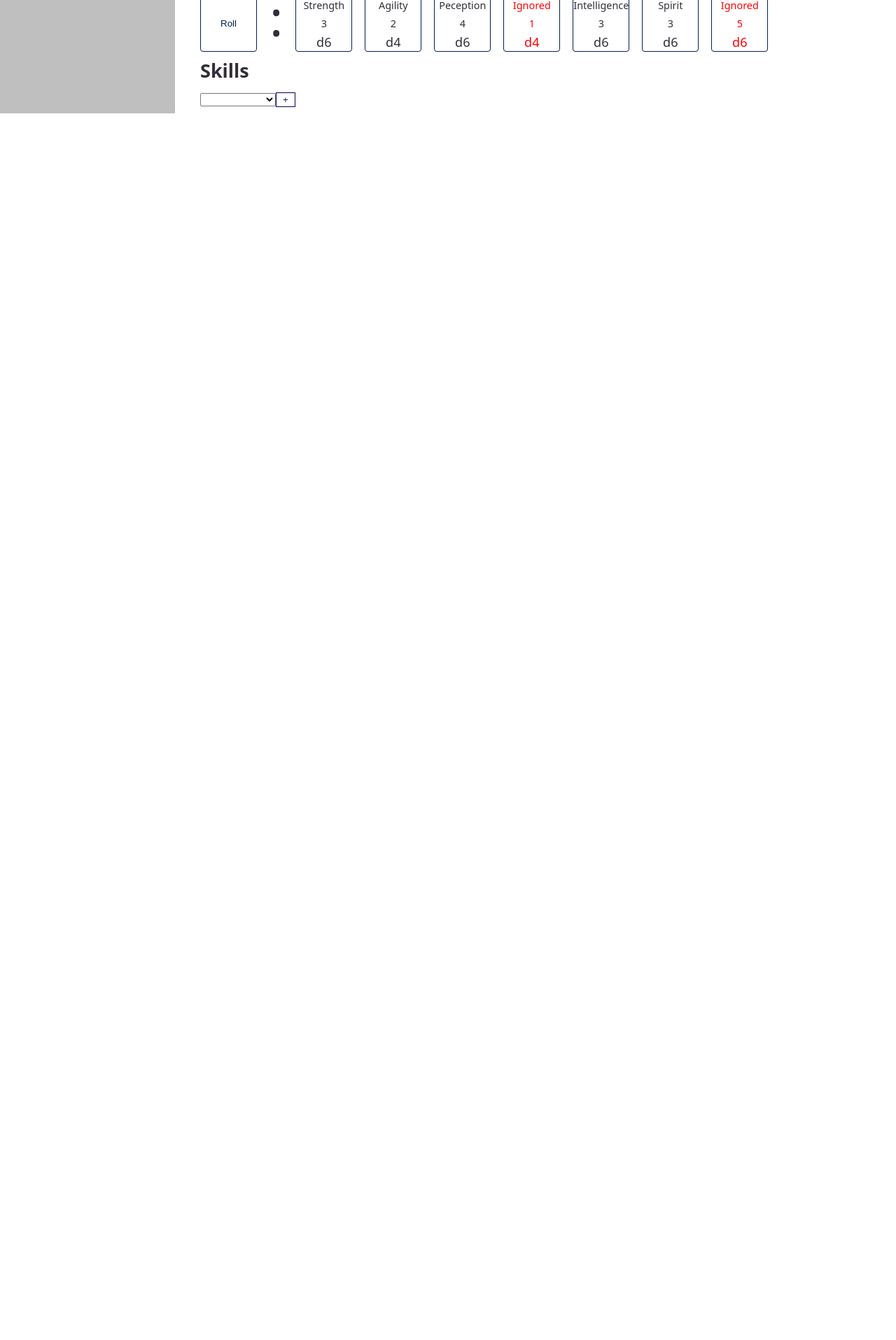
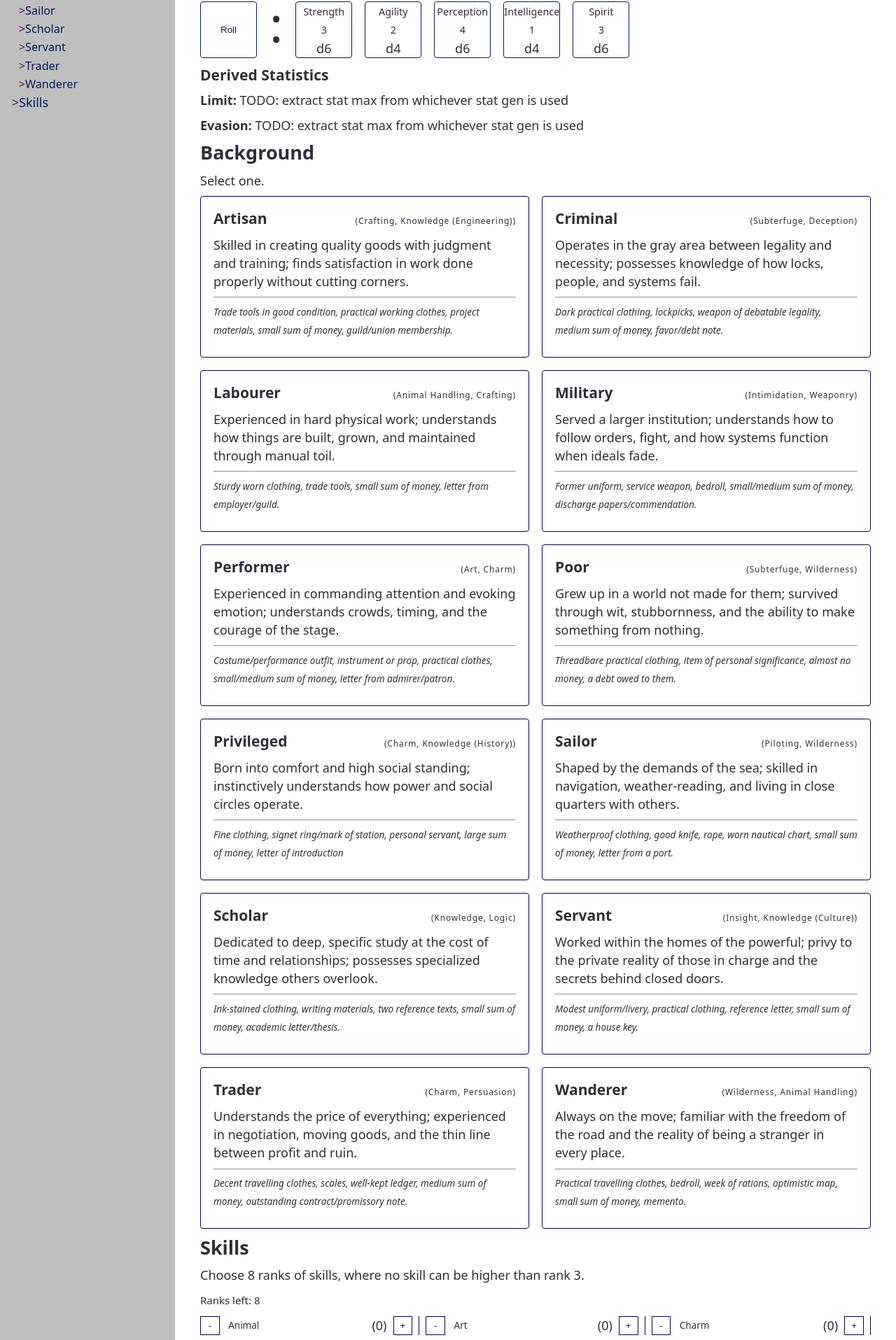
Before and after one commit to Tamillis/Crescens, a Vue app: page /character-creator in a window 1280 px wide. Shown: the part 400-2315 px from the top of the page at 70% size. Before the commit the page ends 800 px from the top, so only its background shows below. Built offline with nearby package versions, Linux system fonts and the light colour scheme.

Commit message:
significant work on crescens character creator, stat roll, stat select, bg select, skill select

```diff
--- a/src/App.vue
+++ b/src/App.vue
@@ -1,3 +1,31 @@
+<template>
+  <div class="layout">
+
+    <h1 class="icon">Crescens</h1>
+
+    <nav>
+      <router-link v-for="navItem in navigation" :key="navItem.path" :to="navItem.path" class="nav-link">
+        {{ navItem.meta?.title || navItem.name }}
+      </router-link>
+    </nav>
+
+    <aside class="toc">
+      <div v-if="headers.length > 0">
+        <h4 style="margin-bottom: 0">Headers</h4>
+        <ul>
+          <li v-for="h in headers" :key="h.id" :class="h.level">
+            <a :href="'#' + h.id" @click.prevent="scrollToId(h.id)">{{ h.text }}</a>
+          </li>
+        </ul>
+      </div>
+    </aside>
+
+    <main ref="contentArea" class="content">
+      <router-view />
+    </main>
+  </div>
+</template>
+
 <script setup>
 import { ref, watch, computed, nextTick, onMounted } from 'vue'
 import { useRoute, useRouter } from 'vue-router'
@@ -40,34 +68,6 @@ const scrollToId = (id) => {
   }
 };
 </script>
-
-<template>
-  <div class="layout">
-
-    <h1 class="icon">Crescens</h1>
-
-    <nav>
-      <router-link v-for="navItem in navigation" :key="navItem.path" :to="navItem.path" class="nav-link">
-        {{ navItem.meta?.title || navItem.name }}
-      </router-link>
-    </nav>
-
-    <aside class="toc">
-      <div v-if="headers.length > 0">
-        <h4 style="margin-bottom: 0">Headers</h4>
-        <ul>
-          <li v-for="h in headers" :key="h.id" :class="h.level">
-            <a :href="'#' + h.id" @click.prevent="scrollToId(h.id)">{{ h.text }}</a>
-          </li>
-        </ul>
-      </div>
-    </aside>
-
-    <main ref="contentArea" class="content">
-      <router-view />
-    </main>
-  </div>
-</template>
 
 <style>
 .icon {
--- a/src/assets/core.json
+++ b/src/assets/core.json
@@ -5,7 +5,7 @@
         "Charm",
         "Crafting",
         "Deception",
-        "First",
+        "First Aid",
         "Insight",
         "Intimidation",
         "Knowledge",
@@ -20,5 +20,85 @@
         "Weaponry",
         "Wilderness"
     ],
-    "stats": ["Strength", "Agility", "Peception", "Intelligence", "Spirit"]
+    "stats": [
+        "strength",
+        "agility",
+        "perception",
+        "intelligence",
+        "spirit"
+    ],
+    "backgrounds": [
+        {
+            "name": "Artisan",
+            "desc": "Skilled in creating quality goods with judgment and training; finds satisfaction in work done properly without cutting corners.",
+            "skills": "Crafting, Knowledge (Engineering)",
+            "equipment": "Trade tools in good condition, practical working clothes, project materials, small sum of money, guild/union membership."
+        },
+        {
+            "name": "Criminal",
+            "desc": "Operates in the gray area between legality and necessity; possesses knowledge of how locks, people, and systems fail.",
+            "skills": "Subterfuge, Deception",
+            "equipment": "Dark practical clothing, lockpicks, weapon of debatable legality, medium sum of money, favor/debt note."
+        },
+        {
+            "name": "Labourer",
+            "desc": "Experienced in hard physical work; understands how things are built, grown, and maintained through manual toil.",
+            "skills": "Animal Handling, Crafting",
+            "equipment": "Sturdy worn clothing, trade tools, small sum of money, letter from employer/guild."
+        },
+        {
+            "name": "Military",
+            "desc": "Served a larger institution; understands how to follow orders, fight, and how systems function when ideals fade.",
+            "skills": "Intimidation, Weaponry",
+            "equipment": "Former uniform, service weapon, bedroll, small/medium sum of money, discharge papers/commendation."
+        },
+        {
+            "name": "Performer",
+            "desc": "Experienced in commanding attention and evoking emotion; understands crowds, timing, and the courage of the stage.",
+            "skills": "Art, Charm",
+            "equipment": "Costume/performance outfit, instrument or prop, practical clothes, small/medium sum of money, letter from admirer/patron."
+        },
+        {
+            "name": "Poor",
+            "desc": "Grew up in a world not made for them; survived through wit, stubbornness, and the ability to make something from nothing.",
+            "skills": "Subterfuge, Wilderness",
+            "equipment": "Threadbare practical clothing, item of personal significance, almost no money, a debt owed to them."
+        },
+        {
+            "name": "Privileged",
+            "desc": "Born into comfort and high social standing; instinctively understands how power and social circles operate.",
+            "skills": "Charm, Knowledge (History)",
+            "equipment": "Fine clothing, signet ring/mark of station, personal servant, large sum of money, letter of introduction"
+        },
+        {
+            "name": "Sailor",
+            "desc": "Shaped by the demands of the sea; skilled in navigation, weather-reading, and living in close quarters with others.",
+            "skills": "Piloting, Wilderness",
+            "equipment": "Weatherproof clothing, good knife, rope, worn nautical chart, small sum of money, letter from a port."
+        },
+        {
+            "name": "Scholar",
+            "desc": "Dedicated to deep, specific study at the cost of time and relationships; possesses specialized knowledge others overlook.",
+            "skills": "Knowledge, Logic",
+            "equipment": "Ink-stained clothing, writing materials, two reference texts, small sum of money, academic letter/thesis."
+        },
+        {
+            "name": "Servant",
+            "desc": "Worked within the homes of the powerful; privy to the private reality of those in charge and the secrets behind closed doors.",
+            "skills": "Insight, Knowledge (Culture)",
+            "equipment": "Modest uniform/livery, practical clothing, reference letter, small sum of money, a house key."
+        },
+        {
+            "name": "Trader",
+            "desc": "Understands the price of everything; experienced in negotiation, moving goods, and the thin line between profit and ruin.",
+            "skills": "Charm, Persuasion",
+            "equipment": "Decent travelling clothes, scales, well-kept ledger, medium sum of money, outstanding contract/promissory note."
+        },
+        {
+            "name": "Wanderer",
+            "desc": "Always on the move; familiar with the freedom of the road and the reality of being a stranger in every place.",
+            "skills": "Wilderness, Animal Handling",
+            "equipment": "Practical travelling clothes, bedroll, week of rations, optimistic map, small sum of money, memento."
+        }
+    ]
 }
--- /dev/null
+++ b/src/components/BackgroundCard.vue
@@ -0,0 +1,34 @@
+<template>
+    <div class="card">
+        <div class="flex">
+            <h3 class="m0">{{bg.name}}</h3>
+            <div style="flex-grow:1"></div>
+            <span class="skills">({{ bg.skills }})</span>
+        </div>
+        <p>{{ bg.desc }}</p>
+        <hr/>
+        <p class="italic small">{{ bg.equipment }}</p>
+    </div>
+</template>
+
+<script setup>
+const props = defineProps(["bg"]);
+</script>
+
+<style scoped>
+.card {
+    width: 100%;
+    padding: 1rem;
+    border: 1px solid var(--accent-border);
+    border-radius: 4px;
+}
+
+.skills {
+    font-weight: 400;
+    font-size: 0.66em;
+    letter-spacing: 0.075em;
+}
+.flex {
+    align-items: baseline;
+}
+</style>
--- /dev/null
+++ b/src/components/ManualStatPicker.vue
@@ -0,0 +1,56 @@
+<template>
+    <div>
+        <h3>Manual Stat Allocation</h3>
+        <p>You have a d4, 3d6's and a d8 to allocate</p>
+
+        <div class="stat-selector-container">
+            <div v-for="stat in core.stats">
+                <label :for="'stat-selector-' + stat" class="capitalise">{{ stat }}</label>
+                <select :id="'stat-selector-' + stat" :value="data[stat]" @change="e => data[stat] = e.target.value">
+                    <option>d4</option>
+                    <option>d6</option>
+                    <option>d8</option>
+                </select>
+            </div>
+        </div>
+
+        <p style="color:red" v-show="statSelectionErr != ''">{{ statSelectionErr }}</p>
+    </div>
+</template>
+
+<script setup>
+import { ref, watch } from 'vue';
+import core from '../assets/core.json';
+
+const data = ref({
+    strength: "d8",
+    agility: "d6",
+    perception: "d6",
+    intelligence: "d6",
+    spirit: "d4"
+});
+
+watch(() => data.value.strength, checkManualStatValidity);
+watch(() => data.value.agility, checkManualStatValidity);
+watch(() => data.value.perception, checkManualStatValidity);
+watch(() => data.value.intelligence, checkManualStatValidity);
+watch(() => data.value.spirit, checkManualStatValidity);
+
+const statSelectionErr = ref("");
+
+function checkManualStatValidity() {
+    let vals = Object.values(data.value);
+    if(vals.filter(v => v == "d4").length != 1 || vals.filter(v => v == "d6").length != 3 || vals.filter(v => v == "d8").length != 1) {
+        statSelectionErr.value = "Please select 1d4, 3d6 and 1d8";
+    }
+    else statSelectionErr.value = "";
+}
+
+</script>
+
+<style scoped>
+.stat-selector-container {
+    display: flex;
+    gap: 0.5rem;
+}
+</style>
--- a/src/components/StatRoller.vue
+++ b/src/components/StatRoller.vue
@@ -1,12 +1,17 @@
 <template>
+    <div>
+        <p>Roll 5 6-sided dice, assigning them in-order to Strength, Agility, Perception, Intelligence and Spirit.</p>
+        <p>A result of 1-2 is d4, 3-4 is d6 and 5-6 is d8.</p>
+        <p><small>If you end up with 3 d4's or 3 d8's (or more!) you should re-roll. Click to swap stats.</small></p>
         <div class="roller-container">
             <button @click="rollResults" class="roll-result">Roll</button>
             <p class="colon">:</p>
 
-        <div v-for="result in results" class="roll-result">
-            <p :class="{red: !result.kept}">{{ result.stat }}</p>
+            <div v-for="result in results" class="roll-result" @click="swap(result.stat)" :class="{green: result.stat == swapSelected}">
+                <p :class="{red: !result.kept}" class="capitalise">{{ result.stat }}</p>
                 <p :class="{red: !result.kept}">{{ result.value }}</p>
                 <p :class="{red: !result.kept}" style="font-size: 1rem">{{ result.statValue }}</p>
+            </div>
         </div>
     </div>
 </template>
@@ -16,44 +21,44 @@ import { ref } from 'vue';
 import core from '../assets/core.json';
 
 let diceRoll = () => Math.floor(Math.random() * 6) + 1;
-const rollValueMap = ["d4", "d4", "d6", "d6", "d6", "d8"];
+const rollValueMap = ["d4", "d4", "d6", "d6", "d8", "d8"];
 
 const results = ref([]);
-rollResults();
+const swapSelected = ref("");
 
+function swap(stat) {
+    if(swapSelected.value) {
+        let selectedResult = results.value.filter(result => result.stat == swapSelected.value)[0];
+        let clickedResult = results.value.filter(result => result.stat == stat)[0];
+        let tempValue = selectedResult.value;
+        let tempStatValue = selectedResult.statValue;
 
-function rollResults() {
-    results.value = [];
-    let min = 6, minN = 0;
-    let max = 1, maxN = 0;
-    for (let n = 0; n < core.stats.length + 2; n++) {
-        results.value.push({
-            value: diceRoll(),
-            stat: "",
-            statValue: "",
-            kept: true
-        });
+        selectedResult.value = clickedResult.value;
+        selectedResult.statValue = clickedResult.statValue;
+        clickedResult.value = tempValue;
+        clickedResult.statValue = tempStatValue;
 
-        if (results.value[n].value <= min) {
-            minN = n;
-            min = results.value[n].value;
+        swapSelected.value = "";
     }
-        if (results.value[n].value >= max) {
-            maxN = n;
-            max = results.value[n].value;
+    else {
+        swapSelected.value = stat;
     }
 }
 
-    results.value[minN].kept = false;
-    results.value[maxN].kept = false;
-
-    let i = 0;
-    for(let result of results.value) {
-        result.statValue = rollValueMap[result.value - 1];
-        if(result.kept) result.stat = core.stats[i++];
-        else result.stat = "Ignored";
+rollResults();
+function rollResults() {
+    results.value = [];
+    for (let stat of core.stats) {
+        let roll = diceRoll();
+        results.value.push({
+            value: roll,
+            stat: stat,
+            statValue: rollValueMap[roll - 1],
+            kept: true
+        });
     }
 }
+
 </script>
 
 <style scoped>
@@ -72,6 +77,7 @@ function rollResults() {
     align-items: center;
     border-radius: 4px;
     border: 1px solid var(--accent);
+    cursor: pointer;
 }
 
 .roll-result p {
@@ -84,6 +90,10 @@ function rollResults() {
     color: red;
 }
 
+.green {
+    border-color: green;
+}
+
 .colon {
     font-size: 4rem;
     margin: 0;
--- a/src/docs/character-creation.md
+++ b/src/docs/character-creation.md
@@ -16,10 +16,9 @@ Core Crescens, however, only deals with Humans:
 
 ### Rolling Statistics
 Determine your character's Statistics by:
-- Rolling 7 six-sided dice
-- Discarding the highest and lowest
+- Rolling 5 six-sided dice
 - Reading left to right, note your Strength, Agility, Perception, Intelligence and Spirit in that order with the value rolled on the remaining dice.
-- A result of 1-2 a d4, 3-4-5 a d6, and 6 a d8.
+- A result of 1-2 a d4, 3-4 a d6, and 5-6 a d8.
 
 You may swap one result with another.
 
@@ -39,18 +38,18 @@ The Core Backgrounds applicable to nearly any setting are:
 
 | Background | Description | Suggested Skills | Equipment |
 | --- | --- | --- | --- |
+| **Artisan** | Skilled in creating quality goods with judgment and training; finds satisfaction in work done properly without cutting corners. | Crafting, Knowledge (Engineering) | Trade tools in good condition, practical working clothes, project materials, small sum of money, guild/union membership. |
+| **Criminal** | Operates in the gray area between legality and necessity; possesses knowledge of how locks, people, and systems fail. | Subterfuge, Deception | Dark practical clothing, lockpicks, weapon of debatable legality, medium sum of money, favor/debt note. |
+| **Labourer** | Experienced in hard physical work; understands how things are built, grown, and maintained through manual toil. | Animal Handling, Crafting | Sturdy worn clothing, trade tools, small sum of money, letter from employer/guild. |
+| **Military** | Served a larger institution; understands how to follow orders, fight, and how systems function when ideals fade. | Intimidation, Weaponry | Former uniform, service weapon, bedroll, small/medium sum of money, discharge papers/commendation. |
+| **Performer** | Experienced in commanding attention and evoking emotion; understands crowds, timing, and the courage of the stage. | Art, Charm | Costume/performance outfit, instrument or prop, practical clothes, small/medium sum of money, letter from admirer/patron. |
+| **Poor** | Grew up in a world not made for them; survived through wit, stubbornness, and the ability to make something from nothing. | Subterfuge, Wilderness | Threadbare practical clothing, item of personal significance, almost no money, a debt owed to them. |
 | **Privileged** | Born into comfort and high social standing; instinctively understands how power and social circles operate. | Charm, Knowledge (History) | Fine clothing, signet ring/mark of station, personal servant, large sum of money, letter of introduction. |
-| **Labourer** | Experienced in hard physical work; understands how things are built, grown, and maintained through manual toil. | Animal Handling, Crafting | Sturdy worn clothing, trade tools, small sum of money, letter from employer/guild. |
-| **Poor** | Grew up in a world not made for them; survived through wit, stubbornness, and the ability to make something from nothing. | Subterfuge, Wilderness | Threadbare practical clothing, item of personal significance, almost no money, a debt owed to them. |
-| **Merchant** | Understands the price of everything; experienced in negotiation, moving goods, and the thin line between profit and ruin. | Charm, Persuasion | Decent travelling clothes, scales, well-kept ledger, medium sum of money, outstanding contract/promissory note. |
-| **Performer** | Experienced in commanding attention and evoking emotion; understands crowds, timing, and the courage of the stage. | Art, Charm | Costume/performance outfit, instrument or prop, practical clothes, small/medium sum of money, letter from admirer/patron. |
+| **Sailor** | Shaped by the demands of the sea; skilled in navigation, weather-reading, and living in close quarters with others. | Piloting, Wilderness | Weatherproof clothing, good knife, rope, worn nautical chart, small sum of money, letter from a port. |
+| **Scholar** | Dedicated to deep, specific study at the cost of time and relationships; possesses specialized knowledge others overlook. | Knowledge (Arcane, Nature, Occult, or Religion), Logic | Ink-stained clothing, writing materials, two reference texts, small sum of money, academic letter/thesis. |
 | **Servant** | Worked within the homes of the powerful; privy to the private reality of those in charge and the secrets behind closed doors. | Insight, Knowledge (Culture) | Modest uniform/livery, practical clothing, reference letter, small sum of money, a house key. |
-| **Artisan** | Skilled in creating quality goods with judgment and training; finds satisfaction in work done properly without cutting corners. | Crafting, Knowledge (Engineering) | Trade tools in good condition, practical working clothes, project materials, small sum of money, guild membership/certificate. |
-| **Sailor** | Shaped by the demands of the sea; skilled in navigation, weather-reading, and living in close quarters with others. | Piloting, Wilderness | Weatherproof clothing, good knife, rope, worn nautical chart, small sum of money, letter from a port. |
+| **Trader** | Understands the price of everything; experienced in negotiation, moving goods, and the thin line between profit and ruin. | Charm, Persuasion | Decent travelling clothes, scales, well-kept ledger, medium sum of money, outstanding contract/promissory note. |
 | **Wanderer** | Always on the move; familiar with the freedom of the road and the reality of being a stranger in every place. | Wilderness, Animal Handling | Practical travelling clothes, bedroll, week of rations, optimistic map, small sum of money, memento. |
-| **Criminal** | Operates in the gray area between legality and necessity; possesses knowledge of how locks, people, and systems fail. | Subterfuge, Deception | Dark practical clothing, lockpicks, weapon of debatable legality, medium sum of money, favor/debt note. |
-| **Scholar** | Dedicated to deep, specific study at the cost of time and relationships; possesses specialized knowledge others overlook. | Knowledge (Arcane, Nature, Occult, or Religion), Logic | Ink-stained clothing, writing materials, two reference texts, small sum of money, academic letter/thesis. |
-| **Military** | Served a larger institution; understands how to follow orders, fight, and how systems function when ideals fade. | Intimidation, Weaponry | Former uniform, service weapon, bedroll, small/medium sum of money, discharge papers/commendation. |
 
 Suggested Skills are not mandatory, you can choose skills freely.
 
--- a/src/pages/CharacterCreator.vue
+++ b/src/pages/CharacterCreator.vue
@@ -6,27 +6,36 @@
         <p>Human (Skill Increase)</p>
 
         <h2>Statistics</h2>
-        <p>Roll 7 6-sided dice and drop the highest and lowest roll. A result of 1-2 is d4, 3-4-5 is d6 and 6 is d8. These map in-order to Strength, Agility, Perception, Intelligence and Spirit</p>
-        <p><small>If you end up with 3 d4's or 3 d8's (or more!) re-roll.</small></p>
 
-        <button @click="useRoller = !useRoller" style="margin-bottom: 1rem;">{{ useRoller ? "Pick Manual Stats" : "Use Roller" }}</button>
+        <button @click="useRoller = !useRoller">{{ useRoller ? "Pick Manual Stats" : "Use Roller" }}</button>
 
-        <StatRoller v-if="useRoller" />
-        <div v-else>
-            <p>Manual stat allocation TODO</p>
+        <StatRoller v-if="useRoller" style="margin-top:1rem;" />
+        <ManualStatPicker v-else />
+
+        <h3>Derived Statistics</h3>
+
+        <p><strong>Limit: </strong> {{ "TODO: extract stat max from whichever stat gen is used" }}</p>
+        <p><strong>Evasion: </strong> {{ "TODO: extract stat max from whichever stat gen is used" }}</p>
+
+        <h2>Background</h2>
+        <p>Select one.</p>
+        <div class="bg-container">
+            <BackgroundCard v-for="bg in selectableBgs" :bg="bg" @click="selectBg(bg.name)" class="card" />
         </div>
+
 
         <h2>Skills</h2>
 
-        <div class="flex">
-            <select v-model="selectedSkill">
-                <option disabled value="">Select a skill...</option>
-                <option v-for="skill in core.skills">{{ skill }}</option>
-            </select>
-            <button @click="selectSkill">+</button>
+        <p>Choose 8 ranks of skills, where no skill can be higher than rank 3.</p>
+        <p><small>Ranks left: {{ ranksLeft }}</small></p>
 
-            <div v-for="skill in selectedSkills">
-                <p @click="removeSkill(skill)">{{ skill }}</p>
+        <div class="skills-container">
+            <div v-for="skill in selectableSkills" class="skill-container">
+                <button class="square" @click="decrementSkill(skill.name)">-</button>
+                <p class="m0 skill-name small">{{ skill.name }}</p>
+                <div style="flex-grow: 1;"></div>
+                <span>({{ skill.rank }})</span>
+                <button class="square" @click="incrementSkill(skill.name)">+</button>
             </div>
         </div>
 
@@ -38,20 +47,106 @@
 import { ref } from 'vue';
 import StatRoller from '../components/StatRoller.vue';
 import core from '../assets/core.json';
+import ManualStatPicker from '../components/ManualStatPicker.vue';
+import BackgroundCard from '../components/BackgroundCard.vue';
 
 const useRoller = ref(true);
-const selectedSkills = ref([]);
-const selectedSkill = defineModel('selectedSkill');
 
-function selectSkill() {
-    if(!selectedSkills.value.includes(selectedSkill.value)) selectedSkills.value.push(selectedSkill.value);
+const selectableBgs = ref(core.backgrounds);
+const selectedBg = ref("");
+
+const selectableSkills = ref(core.skills.map(s => { return { name: s, rank: 0 } }))
+const ranksLeft = ref(8);
+
+function selectBg(clickedBg) {
+    if (selectedBg.value != "") {
+        selectableBgs.value = core.backgrounds;
+        selectedBg.value = "";
+    }
+    else {
+        selectableBgs.value = selectableBgs.value.filter(bg => bg.name == clickedBg);
+        selectedBg.value = clickedBg;
+    }
 }
 
-function removeSkill(skill) {
-    selectedSkills.value = selectedSkills.value.filter(ss => ss != skill);
+function incrementSkill(skill) {
+    const clickedSkill = selectableSkills.value.filter(s => s.name == skill)[0];
+    if(ranksLeft.value == 0 || clickedSkill.rank == 3) return;
+    clickedSkill.rank++;
+    ranksLeft.value--;
+}
+
+function decrementSkill(skill) {
+    const clickedSkill = selectableSkills.value.filter(s => s.name == skill)[0];
+    if(ranksLeft.value == 8 || clickedSkill.rank == 0) return;
+    clickedSkill.rank--;
+    ranksLeft.value++;
 }
 </script>
 
 <style scoped>
+.skill-selector {
+    border-radius: 4px;
+    border: 1px solid var(--accent-border);
+}
 
+.flex {
+    display: flex;
+    align-items: stretch;
+    gap: 0.5rem;
+    width: fit-content;
+}
+
+.square {
+    aspect-ratio: 1/1;
+    min-width: 1.5em;
+}
+
+.bg-container {
+    display: grid;
+    grid-template-columns: 1fr 1fr;
+    gap: 1rem;
+}
+
+.skills-container {
+    display: grid;
+    grid-template-columns: repeat(3, 1fr);
+    gap: 0.5rem;
+}
+
+@media (min-width: 1500px) {
+    .bg-container {
+        grid-template-columns: 1fr 1fr 1fr;
+    }
+
+    .skills-container {
+        display: grid;
+        grid-template-columns: repeat(5, 1fr);
+        gap: 0.5rem;
+    }
+}
+
+.skill-container {
+    display: flex;
+    width: 100%;
+    gap: 0.5rem;
+    border-right: 1px solid var(--accent-border);
+    padding-right: 0.5rem;
+}
+
+.skill-selector:last-child {
+    border-right: none;
+}
+
+.card {
+    cursor: pointer;
+}
+
+.card:hover {
+    border-color: green;
+}
+
+.skill-name {
+    padding-left: 0.25em;
+}
 </style>
--- a/src/style.css
+++ b/src/style.css
@@ -81,6 +81,13 @@ td, th {
   padding: 2px 4px;
 }
 
+input, select, textarea {
+    padding: 0 0.5rem;
+    border: none;
+    font-size: 1em;
+    font-weight: normal;
+}
+
 button {
   outline: none;
   border-radius: 0px;
@@ -93,3 +100,23 @@ button {
 button:active {
   transform: translateY(2px);
 }
+
+.capitalise {
+  text-transform: capitalize;
+}
+
+.m0 {
+  margin: 0;
+}
+
+.italic {
+  font-style: italic;
+}
+
+.small {
+  font-size: 0.75em;
+}
+
+.flex {
+  display: flex;
+}
```
Lines whose indentation alone changed are shown as unchanged.
